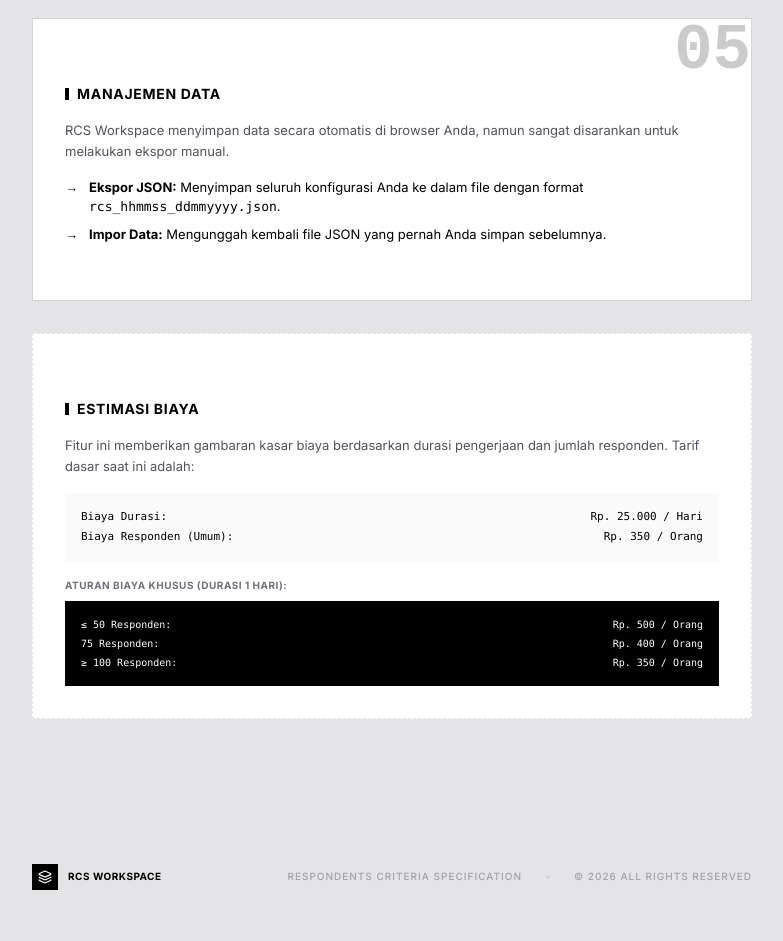
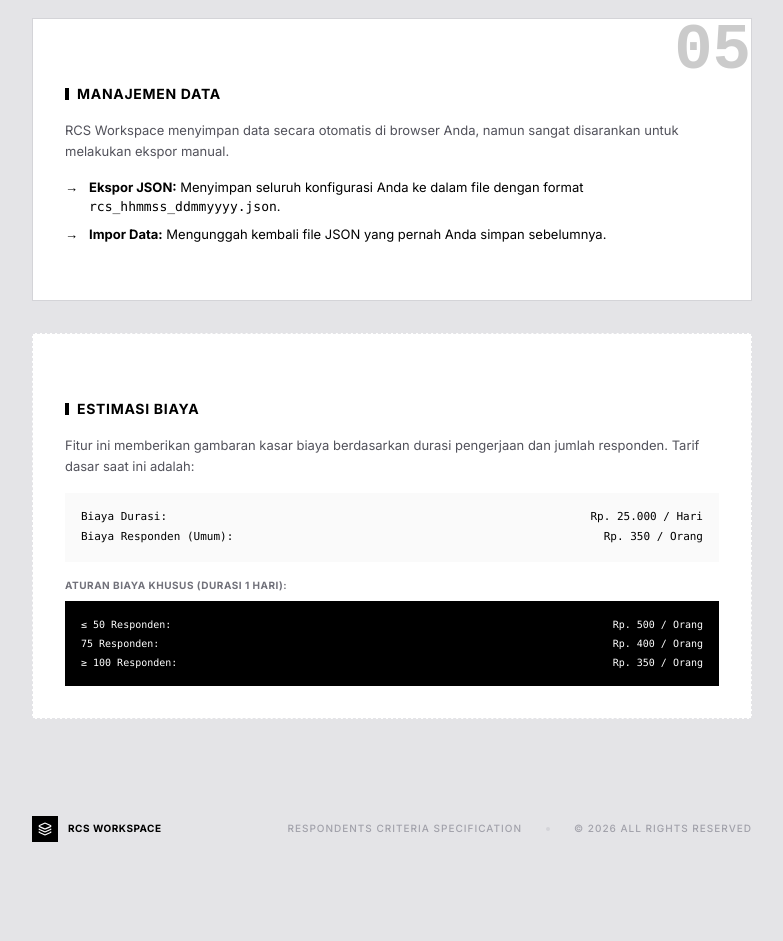
Before and after one commit to fachrulazmi/responden-requirement-specification, a plain HTML site: page docs.html in a window 1280 px wide. Shown: the part 2012-2953 px from the top of the page, without its empty margins (248-1031 px from the left). After the commit the page ends 2918 px from the top, so only its background shows below. Drawn offline with nearby package versions, Linux system fonts and the light colour scheme.

Commit message:
style: refining view

```diff
--- a/docs.html
+++ b/docs.html
@@ -36,7 +36,7 @@
         .step-number { font-family: monospace; font-weight: 800; opacity: 0.2; font-size: 4rem; position: absolute; right: 0; top: -1rem; pointer-events: none; }
     </style>
 </head>
-<body class="bg-zinc-200 dark:bg-black text-black dark:text-zinc-100 min-h-screen pb-20 font-sans text-[13px] selection:bg-black selection:text-white transition-colors duration-300">
+<body class="bg-zinc-200 dark:bg-black text-black dark:text-zinc-100 min-h-screen pb-0 font-sans text-[13px] selection:bg-black selection:text-white transition-colors duration-300">
     <nav class="sticky top-0 z-50 bg-white dark:bg-zinc-900 border-b border-black dark:border-zinc-800 px-6 py-4 transition-colors">
         <div class="max-w-5xl mx-auto flex flex-col md:flex-row justify-between items-center gap-4">
             <div class="flex items-center gap-3">
@@ -167,7 +167,7 @@
             </section>
         </main>
 
-        <footer class="mt-28 pb-12 pt-8 border-t border-zinc-200 dark:border-zinc-800 flex flex-col md:flex-row justify-between items-center gap-4 text-[10px] tracking-tight transition-colors">
+        <footer class="mt-16 pb-0 pt-8 border-t border-zinc-200 dark:border-zinc-800 flex flex-col md:flex-row justify-between items-center gap-4 text-[10px] tracking-tight transition-colors">
             <div class="flex items-center gap-2.5">
                 <div class="bg-black dark:bg-zinc-100 p-1.5 text-white dark:text-black">
                     <i data-lucide="layers" class="w-3.5 h-3.5"></i>
```
Also changed, not shown: index.html (+2 -2 lines).
